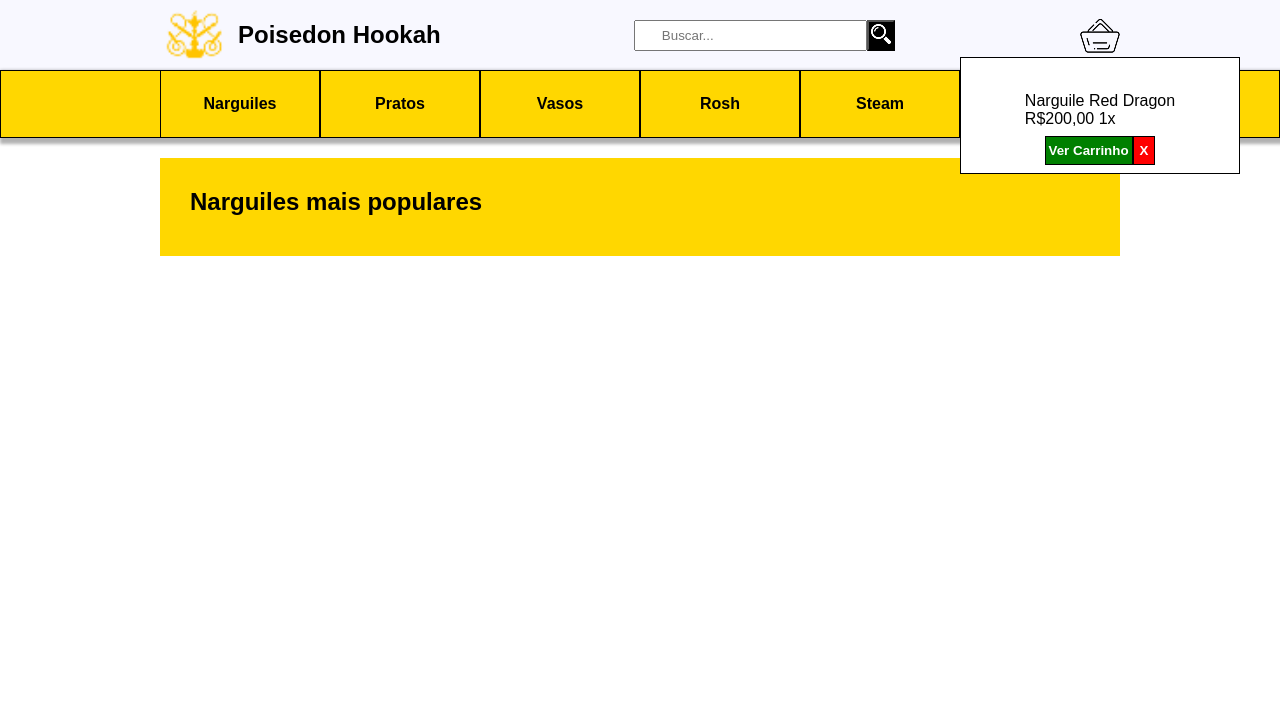
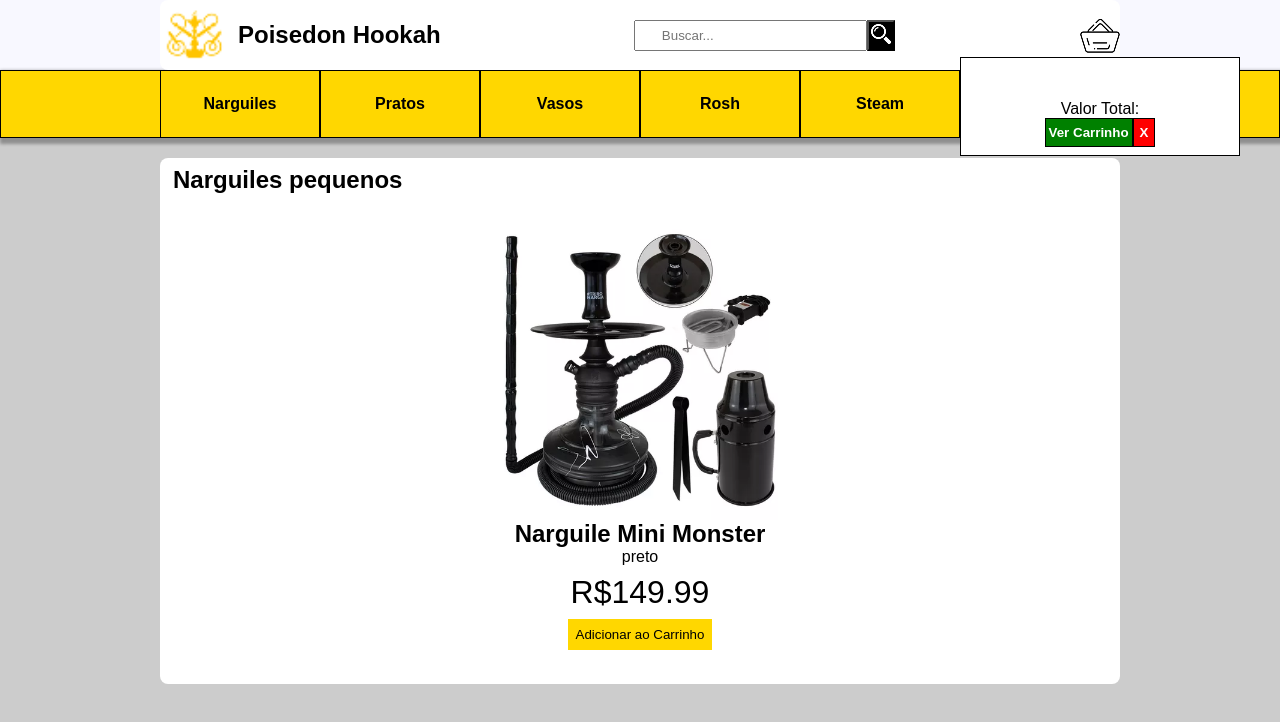
Before and after one commit to KaicNicolucci/projetoTabacaria, a plain HTML site: page index.html in a window 1280 px wide. Both pictures are taken after a click on the picture 1100 px from the left and 33 px from the top of the page. Drawn offline with nearby package versions, Linux system fonts and the light colour scheme.

Commit message:
sistema de carrinho de compras

```diff
--- a/index.html
+++ b/index.html
@@ -28,9 +28,10 @@
                         <div class="row">
                             <img src="" alt="">
                             <div class="informacoes-produto">
-                                <span>Narguile Red Dragon</span>
-                                <p>R$<span class="valor">200,00 </span><span class="qtd-produto">1x</span></p>
                             </div>
+                        </div>
+                        <div class="valor-carrinho">
+                            <p class="valor-total">Valor Total:</p>
                         </div>
                         <div class="carrinho-footer">
                             <button class="carrinho-button"><a href="">Ver Carrinho</a></button>
@@ -53,13 +54,10 @@
             </ul>
         </div>
     </div>
-    <section class="carrossel">
+    <section class="narguiles-section">
         <div class="container">
-            <div class="most-popular">
-                <h2>Narguiles mais populares</h2>
-            </div>
-            <div id="carrossel-imagens">
-
+            <h2>Narguiles pequenos</h2>
+            <div class="narguiles">
             </div>
         </div>
     </section>
@@ -67,6 +65,7 @@
     <script type="text/javascript" src="//code.jquery.com/jquery-migrate-1.2.1.min.js"></script>
     <script src="https://code.jquery.com/jquery-3.7.1.min.js"></script>
     <script type="text/javascript" src="//cdn.jsdelivr.net/npm/slick-carousel@1.8.1/slick/slick.min.js"></script>
+    <script src="jquery.js"></script>
     <script src="main.js"></script>
 </body>
 
--- /dev/null
+++ b/jquery.js
@@ -0,0 +1,10 @@
+$(document).ready(function(){
+
+    // Barra de Navegação
+      $('.para-clicar').click(function(e){
+          $('.carrinho').slideDown();
+      })
+      $('.fechar').click(function(e){
+          $('.carrinho').slideUp();
+      })
+  })
--- a/main.js
+++ b/main.js
@@ -1,7 +1,41 @@
+let produtosData;
+let carrinho = [];
+let addCart = document.querySelector('.row');
+let acumulaValor = [];
+
+inicializarLoja = () => {
+  let narguiles = document.querySelector('.narguiles');
+
+  fetch('./produtos.json')
+    .then(response => response.json())
+    .then(data => {
+      produtosData = data;
+
+      data.map((val) => {
+        narguiles.insertAdjacentHTML('beforeend', `
+          <div class="produto-single">
+            <div class="produto-image">
+              <img src="${val.imagem}">
+            </div>
+            <div class="informacoes-produtos">
+              <p class="nome-produto">${val.nome}</p>
+              <p class="variavel">${val.variavel}</p>
+              <p class="valor-produto">R$${val.valor}</p>
+              <button onclick="adicionarAoCarrinho(${val.id})" class="add-cart">Adicionar ao Carrinho</button>
+            </div>
+          </div>
+        `);
+      });
+
+      $('.narguiles').slick({
+      });
+    })
+    .catch(error => console.error('Erro ao carregar o JSON:', error));
+};
+
+inicializarLoja();
+
 $(document).ready(function(){
-  $.get( "./produtos.json", function(data) {
-    console.log(data)
-    });
 
   // Barra de Navegação
     $('.para-clicar').click(function(e){
@@ -11,15 +45,70 @@ $(document).ready(function(){
         $('.carrinho').slideUp();
     })
 
-  // Narguile Produtos
-    $('#carrossel-imagens').innerHTML =`
-    <div class="imagem"></div>
+  //Narguiles Pequenos
+  $('.narguiles').slick({
+
+  })
+
+})
 
 
-    `
 
+adicionarAoCarrinho = (id) => {
+  let produto = produtosData.find((val) => val.id === id);
 
-    $('#carrossel-imagens').slick()
+  if (produto) {
+    let itemExistente = carrinho.find(item => item.id === id);
 
+    if (itemExistente) {
+      itemExistente.quantidade++;
+    } else {
+      carrinho.push({
+        id: produto.id,
+        nome: produto.nome,
+        variavel: produto.variavel,
+        valor: produto.valor,
+        imagem: produto.imagem,
+        quantidade: 1
+      });
+    }
+    acumulaValor.push(Number(produto.valor))
+    atualizarCarrinho();
+  }
+};
 
-});
+atualizarCarrinho = () => {
+
+  addCart.innerHTML = '';
+  carrinho.forEach((item) => {
+    addCart.innerHTML += `
+      <div class="item-carrinho">
+        <div class="container-carrinho">
+          <img src="${item.imagem}" alt="">
+          <div class="informacoes-produto">
+            <span class="item-nome">${item.nome}</span>
+            <span class="item-variavel">${item.variavel}</span>
+            <p>R$<span class="valor">${item.valor} </span><span class="qtd-produto">${item.quantidade}x</span></p>
+          </div>
+        </div>
+        <hr>
+      </div>
+    `;
+  });
+  valorTotalCarrinho();
+};
+
+somaDosValores = 0;
+let resultado;
+
+console.log(carrinho);
+
+valorTotalCarrinho = () =>{
+  acumulaValor.forEach((valores)=>{
+    somaDosValores += valores;
+  })
+  resultado = somaDosValores;
+  somaDosValores = 0;
+  let valorTotal = document.querySelector('.valor-total');
+  valorTotal.textContent = `Valor Total: R$${resultado}`
+}
--- a/produtos.json
+++ b/produtos.json
@@ -2,29 +2,29 @@
     {
         "id":0,
         "nome": "Narguile Mini Monster",
-        "valor": 149.90,
+        "valor": 149.99,
         "variavel": "preto",
-        "imagem": "./imagem/produtos/narguilePreto.jpeg"
+        "imagem": "./imagens/produtos/narguilePreto.jpeg"
     },
     {
         "id":1,
         "nome": "Narguile Mini Monster",
-        "valor": 149.90,
+        "valor": 149.99,
         "variavel": "rosa",
-        "imagem": "./imagem/produtos/narguileRosa.jpeg"
+        "imagem": "./imagens/produtos/narguileRosa.jpeg"
     },
     {
         "id":2,
         "nome": "Narguile Mini Monster",
-        "valor": 149.90,
+        "valor": 149.99,
         "variavel": "rosa e azul",
-        "imagem": "./imagem/produtos/narguileRosaEAzul.jpeg"
+        "imagem": "./imagens/produtos/narguileRosaEAzul.jpeg"
     },
     {
         "id": 3,
         "nome": "Narguile Mini Monster",
-        "valor": 149.90,
+        "valor": 149.99,
         "variavel": "rosa e branco",
-        "imagem": "./imagem/produtos/narguileRosaEBranco.jpeg"
+        "imagem": "./imagens/produtos/narguileRosaEBranco.jpeg"
     }
 ]
--- a/styles/style.scss
+++ b/styles/style.scss
@@ -8,10 +8,16 @@ $background-color: #F8F8FF	;
     font-family: sans-serif;
 }
 
+body{
+    background-color: #ccc;
+}
+
 .container{
     width: 960px;
     max-width: 100%;
     margin: 0 auto;
+    background-color: #fff;
+    border-radius: 8px;
 }
 
 
@@ -108,6 +114,7 @@ nav {
     box-shadow: 3px 3px 3px 3px rgba($color: #000000, $alpha: 0.3);
     border: 1px solid black;
     .container{
+        background-color: #FFD700;
         ul{
             display: flex;
             justify-content: center;
@@ -131,3 +138,65 @@ nav {
         };
     };
 };
+
+.narguiles-section{
+    .container{
+        padding: 8px;
+    }
+    margin-top: 20px;
+    h2{
+        margin-left: 5px;
+    }
+    .narguiles{
+        display: flex;
+        flex-direction: row;
+        align-items: center;
+        max-width: 100%;
+        overflow: hidden;
+        .produto-single{
+            display: flex;
+            flex-direction: column;
+            padding: 16px;
+            margin: 10px;
+            align-items: center;
+            .produto-image img{
+                height: 300px;
+            }
+            .informacoes-produtos{
+                display: flex;
+                flex-direction: column;
+                align-items: center;
+                .nome-produto{
+                    color: black;
+                    font-size: 24px;
+                    font-weight: bold;
+                }
+                .valor-produto{
+                    margin-top: 8px;
+                    margin-bottom: 8px;
+                    font-size: 32px;
+                }
+                .variavel{
+
+                }
+                .add-cart{
+                    cursor: pointer;
+                    padding: 8px;
+                    background-color: $primary-color;
+                    border: none;
+                    font-weight: 500;
+                }
+            }
+        }
+    }
+}
+
+.item-carrinho{
+    display: block;
+    .container-carrinho{
+        display: flex;
+        img{
+            height: 80px;
+        }
+    }
+}
```
Also changed, not shown: read.txt (deleted), styles/style.css, 1 other file.
